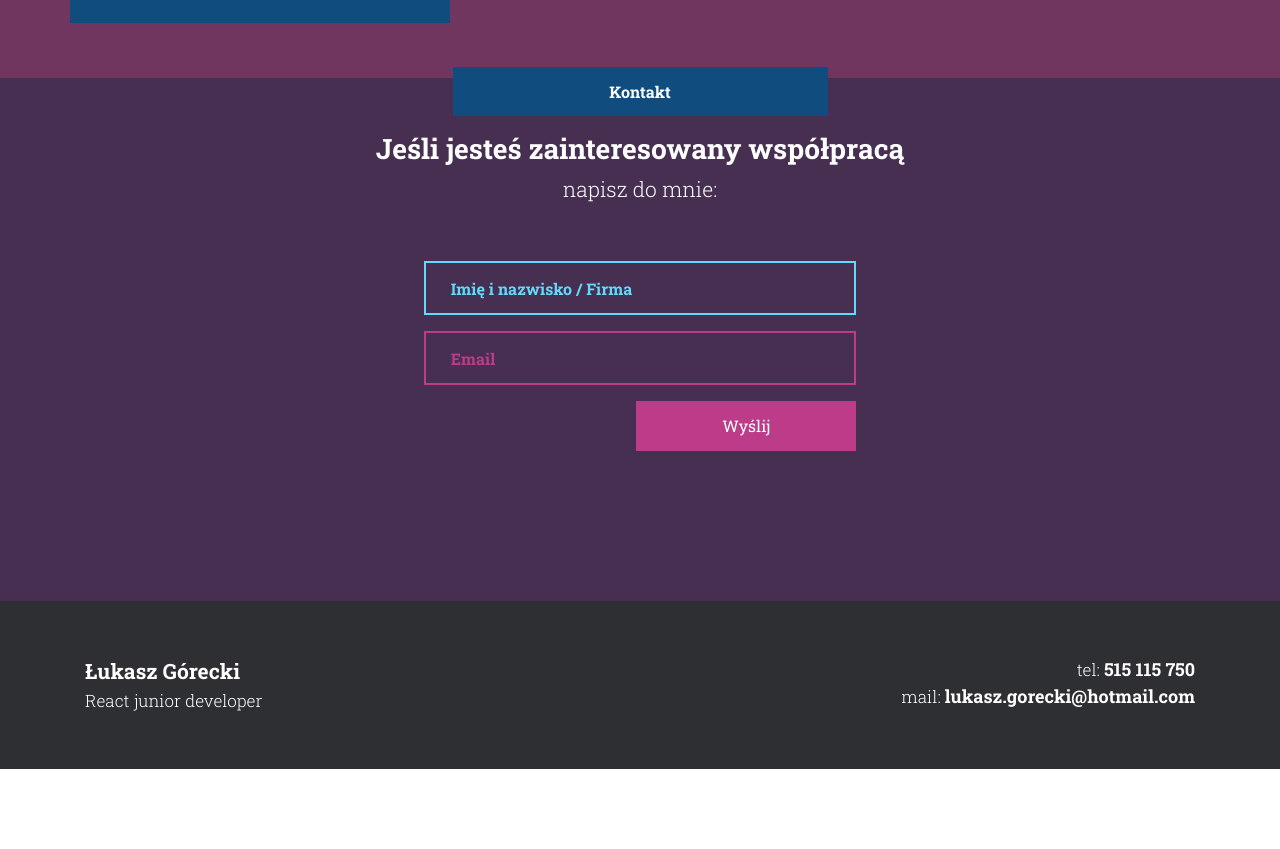
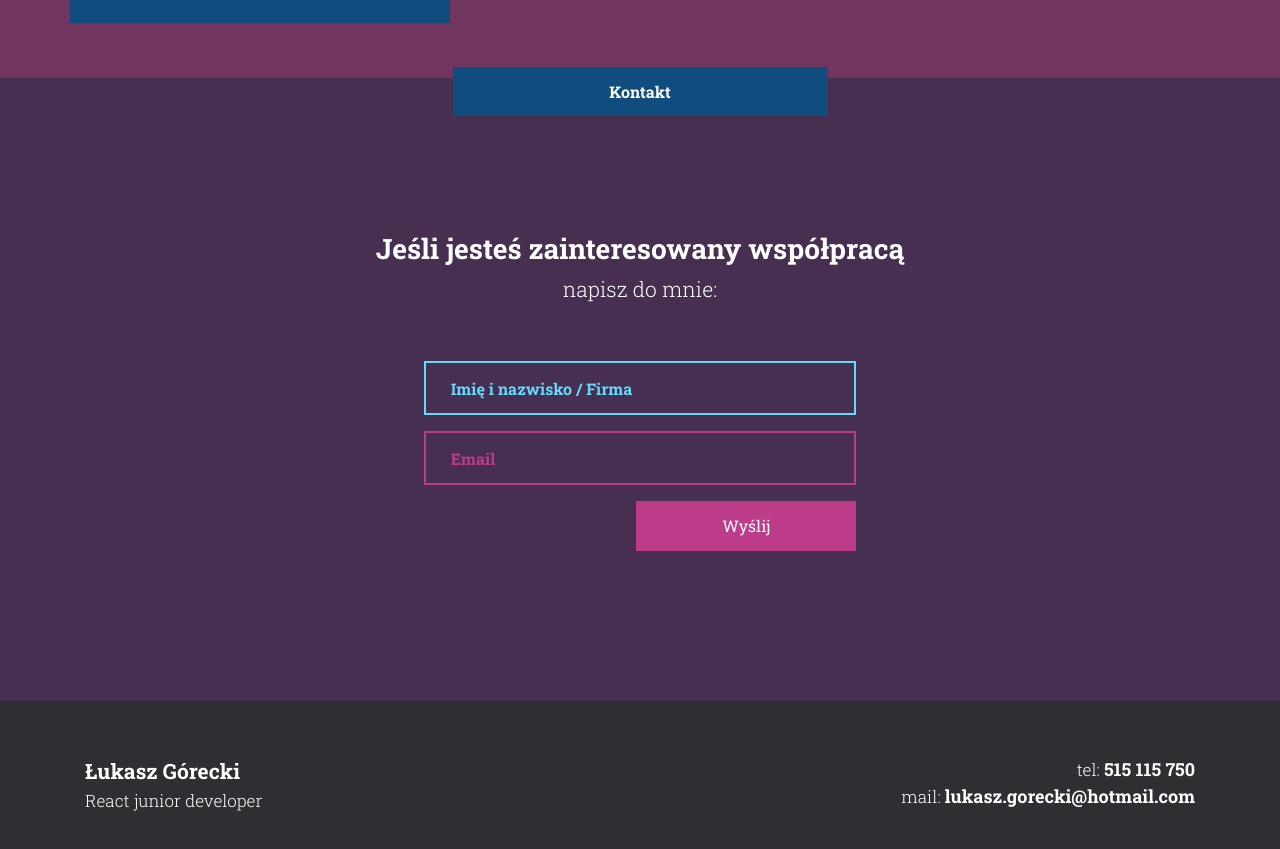
Before and after one commit to sq1fya/my-lp, a React (Create React App) app: page / in a window 1280 px wide. Shown: the part 1416-2265 px from the top of the page. Before the commit the page ends 2185 px from the top, so only its background shows below. Built offline with nearby package versions, Linux system fonts and the light colour scheme.

Commit message:
style section skills

```diff
--- a/src/components/section-contact/section-contact.scss
+++ b/src/components/section-contact/section-contact.scss
@@ -5,7 +5,7 @@
       max-width: 375px !important;
     }
     .info-box {
-      padding: 116px 0 0;
+      padding: 116px 0 0 !important;
     }
     .form-box {
       padding-bottom: 200px !important;
```
Also changed, not shown: src/components/section-skills/section-skills.js (line endings or trailing spaces), src/components/section-skills/section-skills.scss (line endings or trailing spaces).
